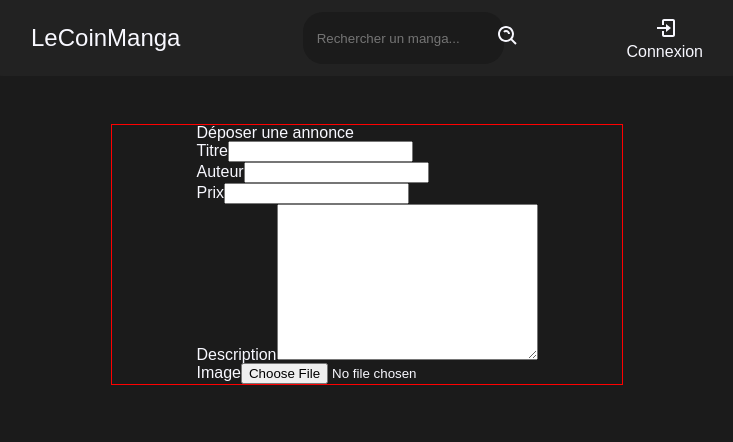
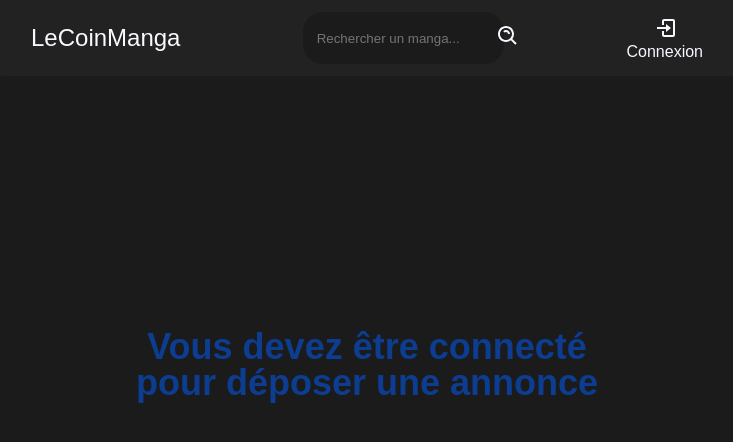
Before and after one commit to Yama022/LeCoinManga, a React (Create React App) app: page /form in a window 1280 px wide. Shown: the top 442 px of the page, without its empty margins (273-1006 px from the left). Built offline with nearby package versions, Linux system fonts and the light colour scheme; a web font is replaced by a local one.

Commit message:
:wrench: | Add verify user log on Form.js component + function submit

```diff
--- a/src/components/Form.js
+++ b/src/components/Form.js
@@ -1,13 +1,25 @@
+import { useState } from 'react';
+export default function Form({ isLoggin, genres, announcement }) {
 
-export default function Form({ isLoggin, genres }) {
-  // console.log(genres)
+  const [announce, setAnnounce] = useState(announcement)
+
+  const handleSubmit = (e) => {
+    e.preventDefault();
+    const data = new FormData(e.target);
+    const value = Object.fromEntries(data.entries());
+    console.log(value);
+    setAnnounce([...announce, value])
+  }
 
   return (
+
     <div className="Form">
 
-      <div className="Form__container">
+    {isLoggin ? (
 
-        <form action="get">
+    <div className="Form__container" style={{border: "1px solid #09285e"}}>
+
+      <form action="get" onSubmit={handleSubmit}>
         <div className="Form__container__form">
           <h1>Déposer une annonce</h1>
         </div>
@@ -37,8 +49,21 @@ export default function Form({ isLoggin, genres }) {
           <input type="file" name="image" id="image" />
         </div>
 
+        <input type="submit" value="Publier"/>
+
       </form>
     </div>
+
+        )
+        :
+        (
+          <div className="Form__container" >
+            <p>Vous devez être connecté pour déposer une annonce</p>
+          </div>
+        )
+        }
+
+
     </div>
   );
 }
--- a/src/components/Profile.js
+++ b/src/components/Profile.js
@@ -1,19 +1,22 @@
 import { Link } from 'react-router-dom';
+import { useEffect } from 'react';
 
 export default function Profile({ user, announcement }) {
-  console.log(announcement)
   const { data } = user;
   const { user: userData } = data;
   // const { username, avatar_url: avatarUrl, bio, email, firstname, lastname, phone } = userData;
   // TODO: Finish this component
   const { username } = userData;
 
+  useEffect(() => {
+  }, [announcement])
+
     return (
         <div className="Profile">
           <div className="Profile__container">
             <h1 className="Profile__container__username">
               <p>Hello
-              <img src="../images/hand.gif" alt="hand" />
+                <img src="../images/hand.gif" alt="hand" />
               </p>
               {username}
             </h1>
--- a/src/containers/Form.js
+++ b/src/containers/Form.js
@@ -4,6 +4,7 @@ import Form from '../components/Form';
 const mapStateToProps = (state) => ({
   isLoggin: state.user.isSuccessfullyLoggedIn,
   genres: state.genre.genres,
+  announcement: state.user.announcement,
 });
 
 const mapDispatchToProps = (dispatch) => ({});
--- a/src/styles/components/Form.scss
+++ b/src/styles/components/Form.scss
@@ -1,7 +1,7 @@
 .Form {
   width: 100%;
   &__container {
-    border: 1px solid red;
+
     display: flex;
     flex-direction: column;
     align-items: center;
@@ -9,5 +9,14 @@
     width: 40%;
     height: 100%;
     margin: auto;
+    p {
+      margin-top: 40%;
+      width: 100%;
+      text-align: center;
+      color: $blue;
+      font-size: $text-l;
+      font-weight: 600;
+      border: none;
+    }
   }
 }
```
Lines whose indentation alone changed are shown as unchanged.
